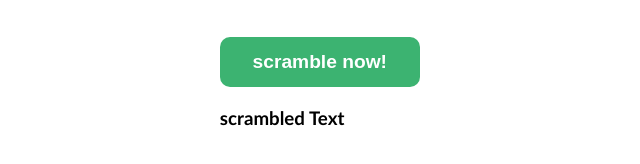
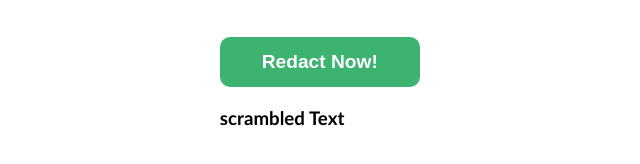
Before and after one commit to clins10/DCTP-word-scramble-app-assignmnt, a plain HTML site: page index.html in a window 1280 px wide. Shown: the part 408-572 px from the top of the page, 113-753 px from the left. Drawn offline with Linux system fonts and the light colour scheme.

```diff
--- a/index.html
+++ b/index.html
@@ -39,7 +39,7 @@
       </label>
 
 
-      <button type="submit" id="scramble" class="btn">scramble now!</button>
+      <button type="submit" id="scramble" class="btn">Redact Now!</button>
     </form>
 
     <section>
```
